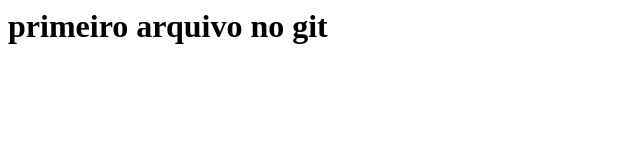
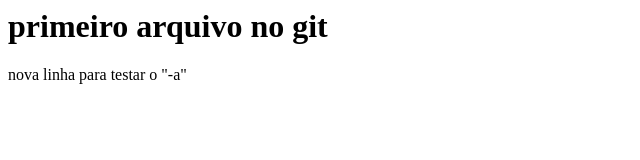
Before and after one commit to diogo-amori/entendendo-github, a plain HTML site: page index.html in a window 1280 px wide. Shown: the whole page, without its empty margins (0-640 px from the left). Drawn offline with Linux system fonts and the light colour scheme.

Commit message:
atualização no index.html. Nova linha de texto adicionada

```diff
--- a/index.html
+++ b/index.html
@@ -5,5 +5,6 @@
 <title>primeiro arquivo no git</title>
 <body>
 <h1> primeiro arquivo no git</h1>
+<p>nova linha para testar o "-a"</p>
 </body>
 </html>
```
